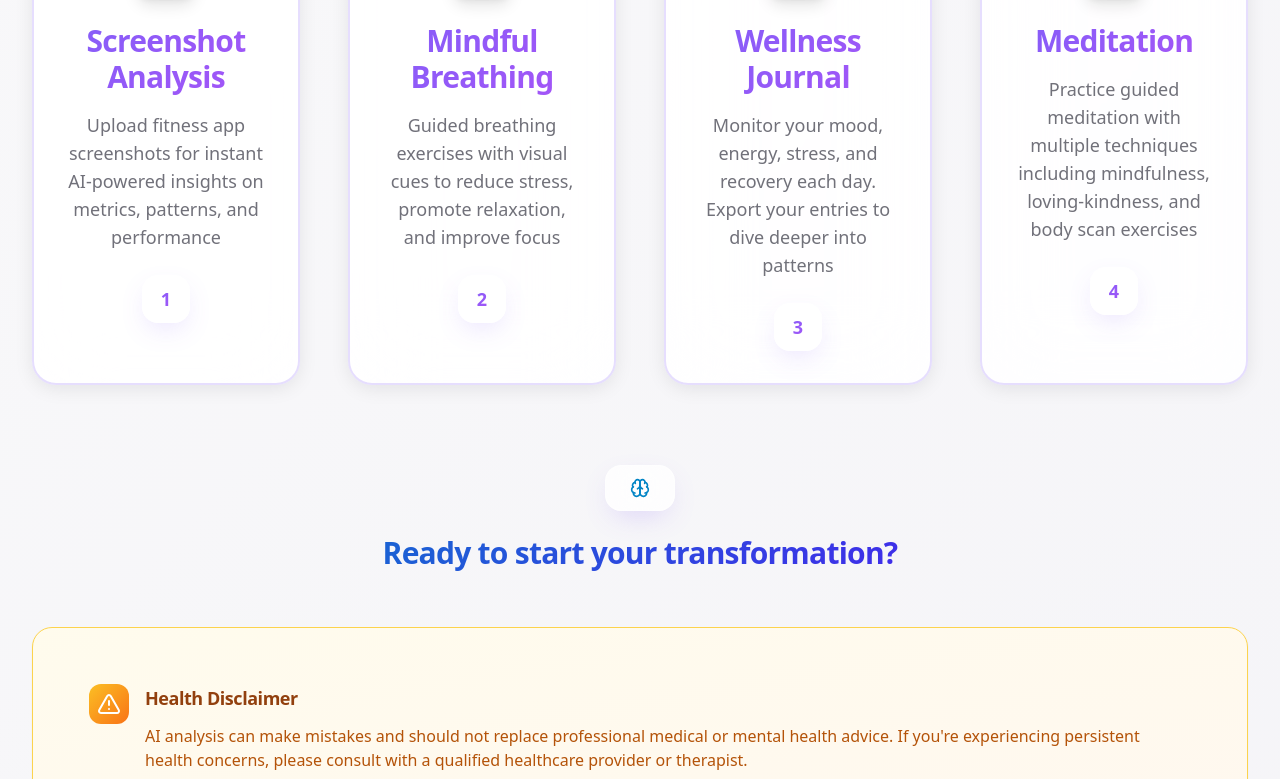
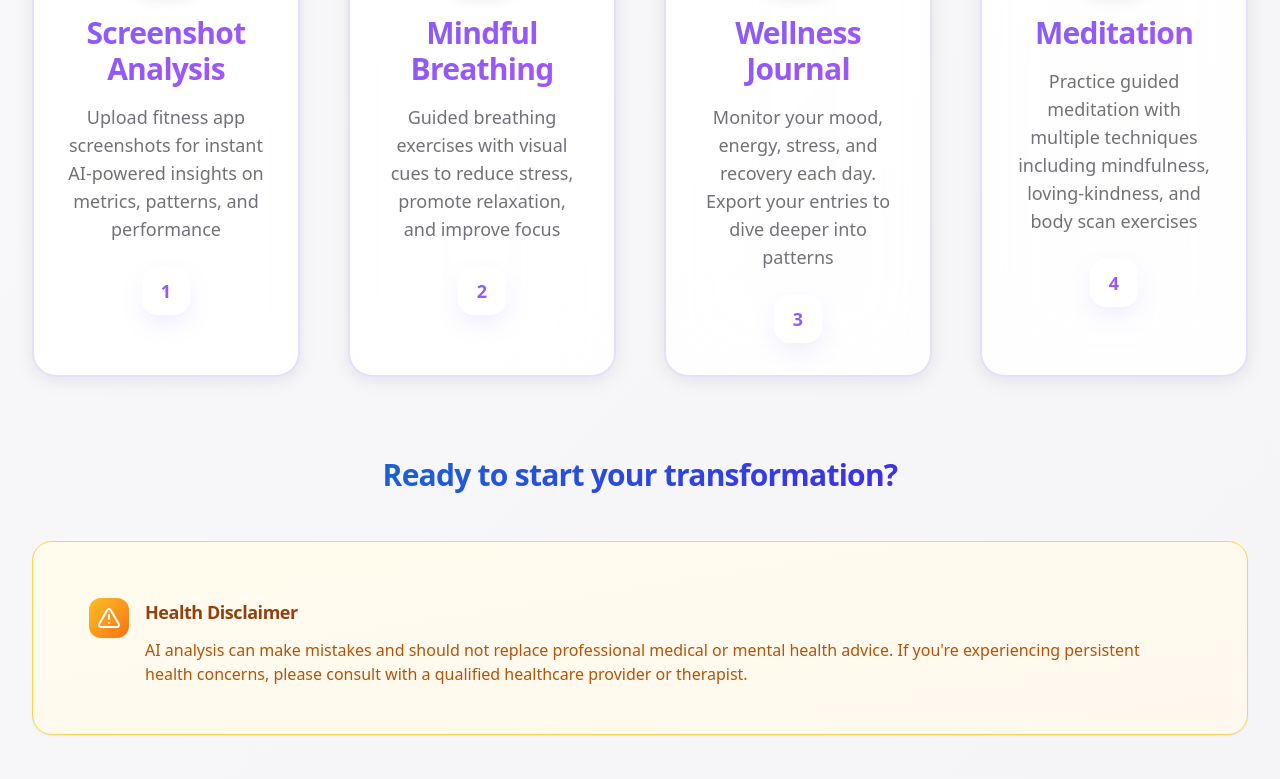
Before and after one commit to vassiliylak-source/fitness-wellness-insights, a React (Vite) app: page / in a window 1280 px wide. Shown: the part 1285-2064 px from the top of the page. Built offline with nearby package versions, Linux system fonts and the light colour scheme.

Commit message:
Visual edit in Lovable

```diff
--- a/src/components/Index/HowItWorksSection.tsx
+++ b/src/components/Index/HowItWorksSection.tsx
@@ -25,7 +25,7 @@ const HowItWorksSection = () => {
     color: "accent",
     delay: "0.6s"
   }];
-  return <div className="py-[8px]">
+  return <div className="py-0">
       <div className="text-center mb-20 space-y-6">
         <div className="inline-flex items-center gap-2 px-6 py-3 glass-card rounded-2xl mb-6">
           <Sparkles className="h-5 w-5 text-primary" />
@@ -76,10 +76,7 @@ const HowItWorksSection = () => {
 
       {/* Bottom CTA section */}
       <div className="text-center mt-20 space-y-6">
-        <div className="inline-flex items-center gap-2 glass-card px-6 py-3 rounded-2xl">
-          <Brain className="h-5 w-5 text-accent" />
 
-        </div>
 
         <h3 className="text-2xl md:text-3xl font-bold gradient-text-secondary">
           Ready to start your transformation?
```
